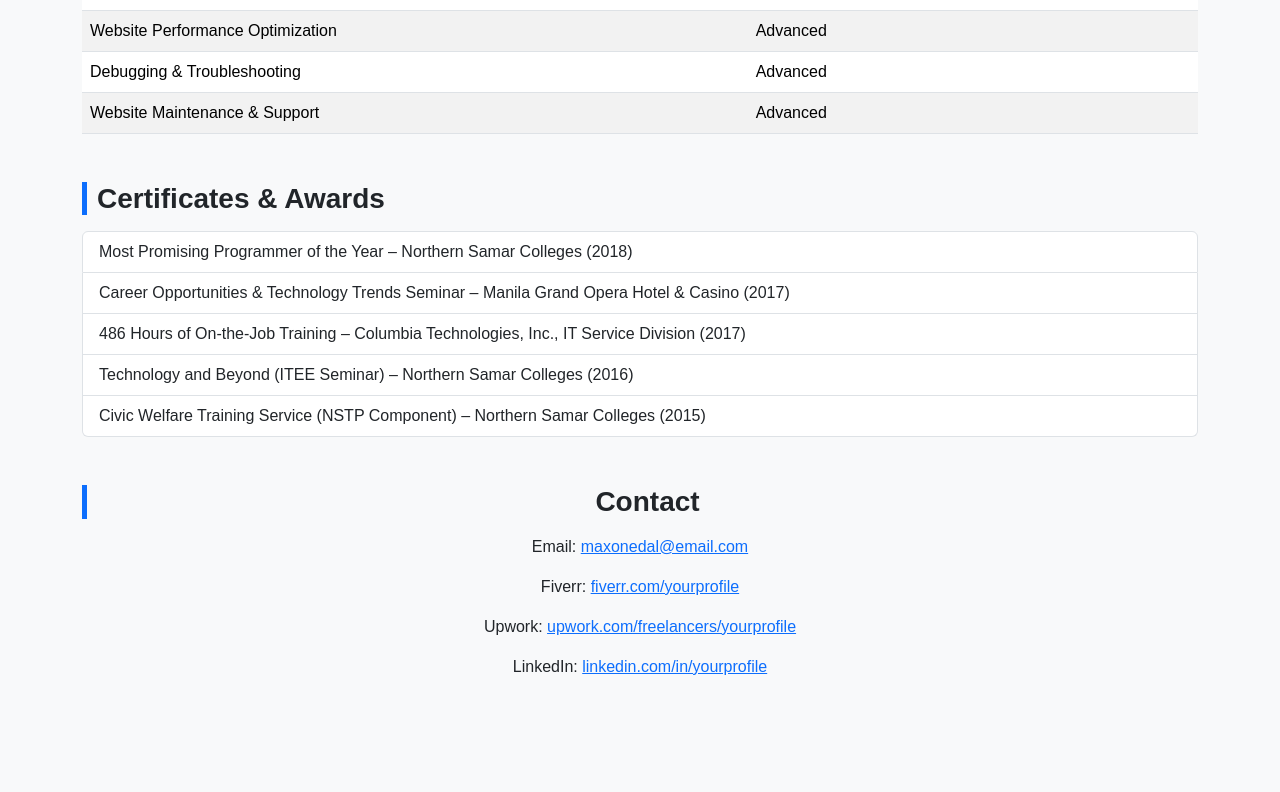
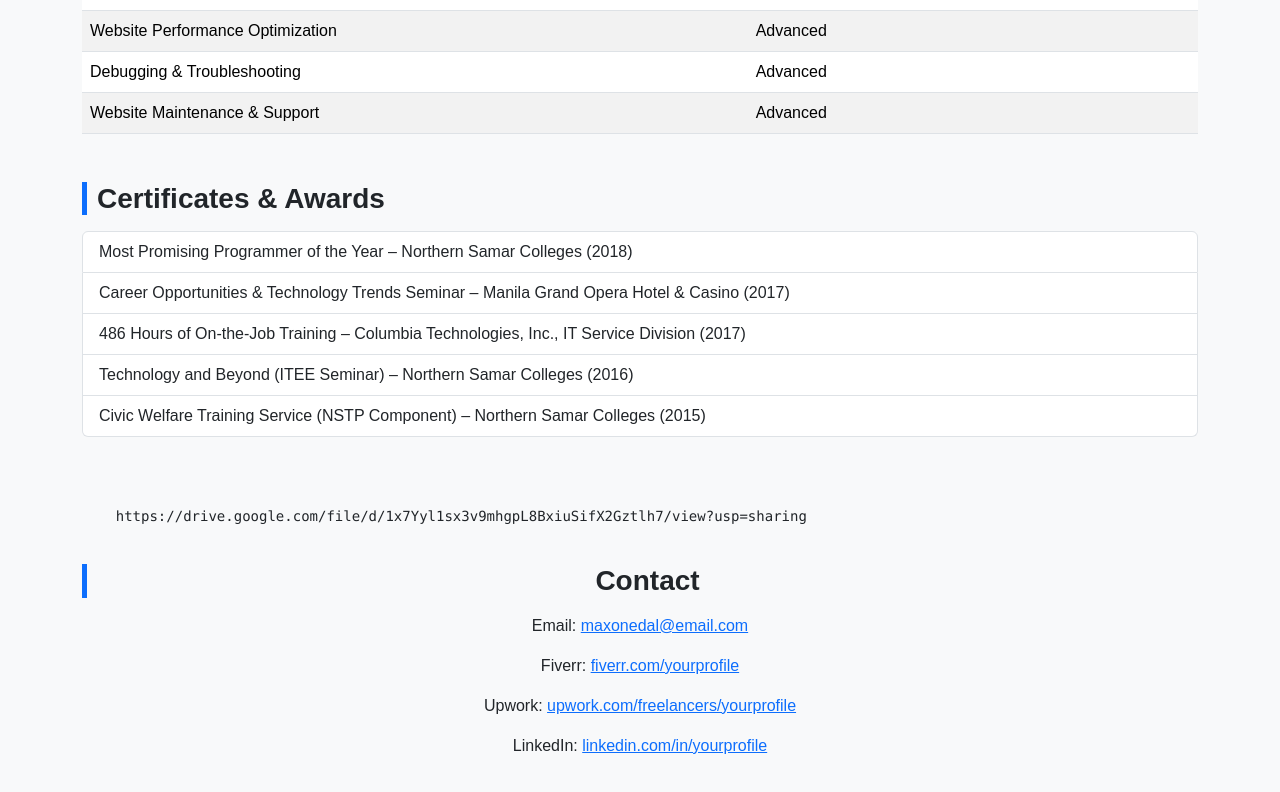
Before and after one commit to maxonedal/me, a plain HTML site: page index.html in a window 1280 px wide. Shown: the part 672-1464 px from the top of the page. Before the commit the page ends 1415 px from the top, so only its background shows below. Drawn offline with nearby package versions, Linux system fonts and the light colour scheme.

Commit message:
Update index.html

```diff
--- a/index.html
+++ b/index.html
@@ -69,7 +69,10 @@
         <li class="list-group-item">Civic Welfare Training Service (NSTP Component) – Northern Samar Colleges (2015)</li>
       </ul>
     </section>
+  <pre>
 
+    https://drive.google.com/file/d/1x7Yyl1sx3v9mhgpL8BxiuSifX2Gztlh7/view?usp=sharing
+  </pre>
     <!-- Contact Section -->
     <section class="text-center">
       <h3 class="section-title">Contact</h3>
```
